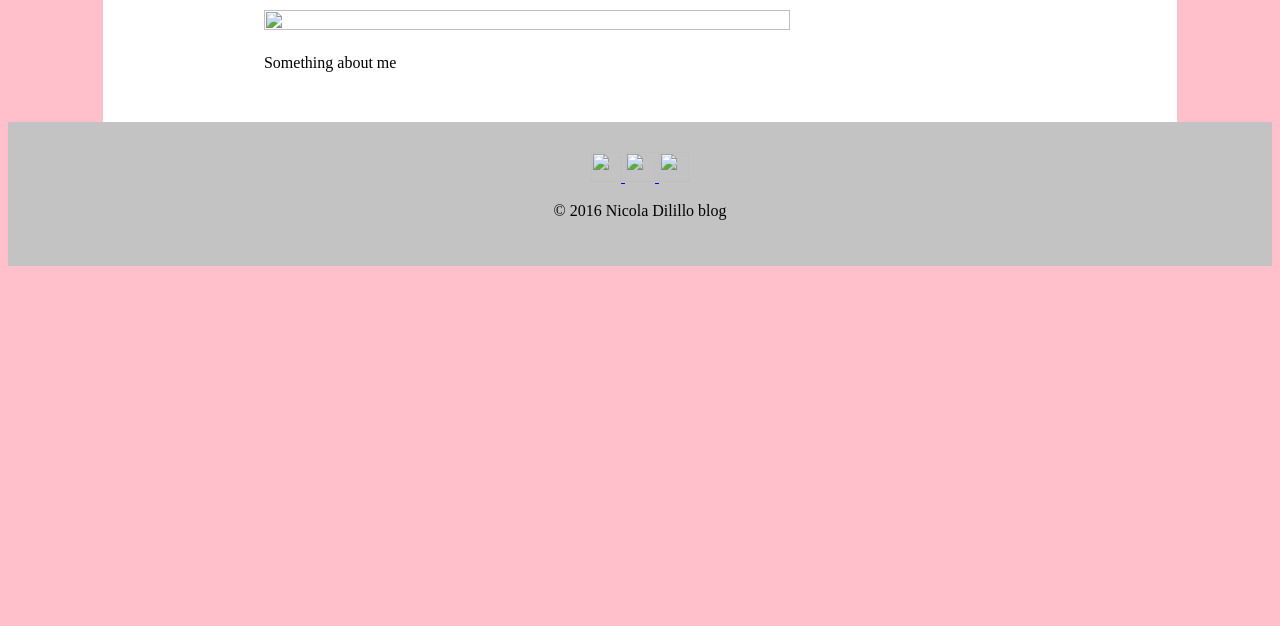
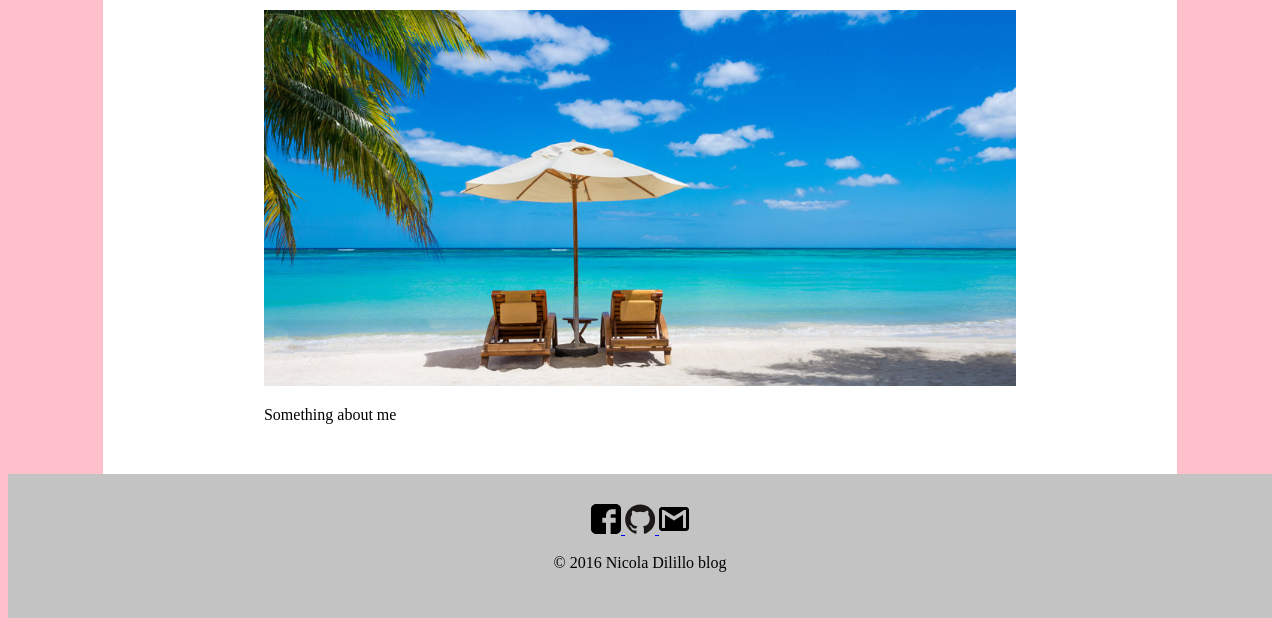
Before and after one commit to nicoladilillo/my.blog, a Jekyll site: the page built from index.html, in a window 1280 px wide. Shown: the part 330-956 px from the top of the page. Built offline with Jekyll 4.4.1, drawn with Linux system fonts in a browser that asks for light colours; Markdown is read by kramdown in place of the engine named in the settings; before the commit the page ends 900 px from its top, so only the background shows below that.

Commit message:
Fix link error baseurl

```diff
--- a/_includes/footer.html
+++ b/_includes/footer.html
@@ -1,13 +1,13 @@
 <footer>
   <div class="logo">
     <a href="https://www.facebook.com/nicoladilillo98">
-      <img src="{{site.baseurl}}assets/image/facebook-logo.svg">
+      <img src="{{site.baseurl}}/assets/image/facebook-logo.svg">
     </a>
     <a href="https://github.com/nicoladilillo">
-      <img src="{{site.baseurl}}assets/image/github-logo.svg">
+      <img src="{{site.baseurl}}/assets/image/github-logo.svg">
     </a>
     <a href="https://plus.google.com/u/0/111650371814199182170/posts">
-      <img src="{{site.baseurl}}assets/image/gmail-logo.svg">
+      <img src="{{site.baseurl}}/assets/image/gmail-logo.svg">
     </a>
   </div>
   <p>© 2016 Nicola Dilillo blog</p>
--- a/_includes/nav.html
+++ b/_includes/nav.html
@@ -1,7 +1,7 @@
 <nav>
   <ul>
     <li><a href="{{site.baseurl}}/index.html">About me</a></li>
-    <li><a href="{{site.baseurl}}/post.html">Post</a></li>
-    <li><a href="{{site.baseurl}}/contact.html">Contact</a></li>
+    <li><a href="{{site.baseurl}}/post/">Post</a></li>
+    <li><a href="{{site.baseurl}}/contact/">Contact</a></li>
   </ul>
 </nav>
--- a/_layouts/default.html
+++ b/_layouts/default.html
@@ -12,7 +12,7 @@
         <h2>NICOLA DILILLO</h2>
         {% include nav.html %}
       </div>
-      <img src="{{site.baseurl}}assets/image/profile" class="profile">
+      <img src="{{site.baseurl}}/assets/image/profile" class="profile">
     </header>
 
     <div class="content">
--- a/index.html
+++ b/index.html
@@ -2,5 +2,5 @@
 layout: default
 ---
 
-<img src="{{site.baseurl}}assets/image/photo.jpg" class="photo">
+<img src="{{site.baseurl}}/assets/image/photo.jpg" class="photo">
 <p>Something about me</p>
```
Also changed, not shown: contact/index.html (renamed from contact.html), post/index.html (renamed from post.html).
